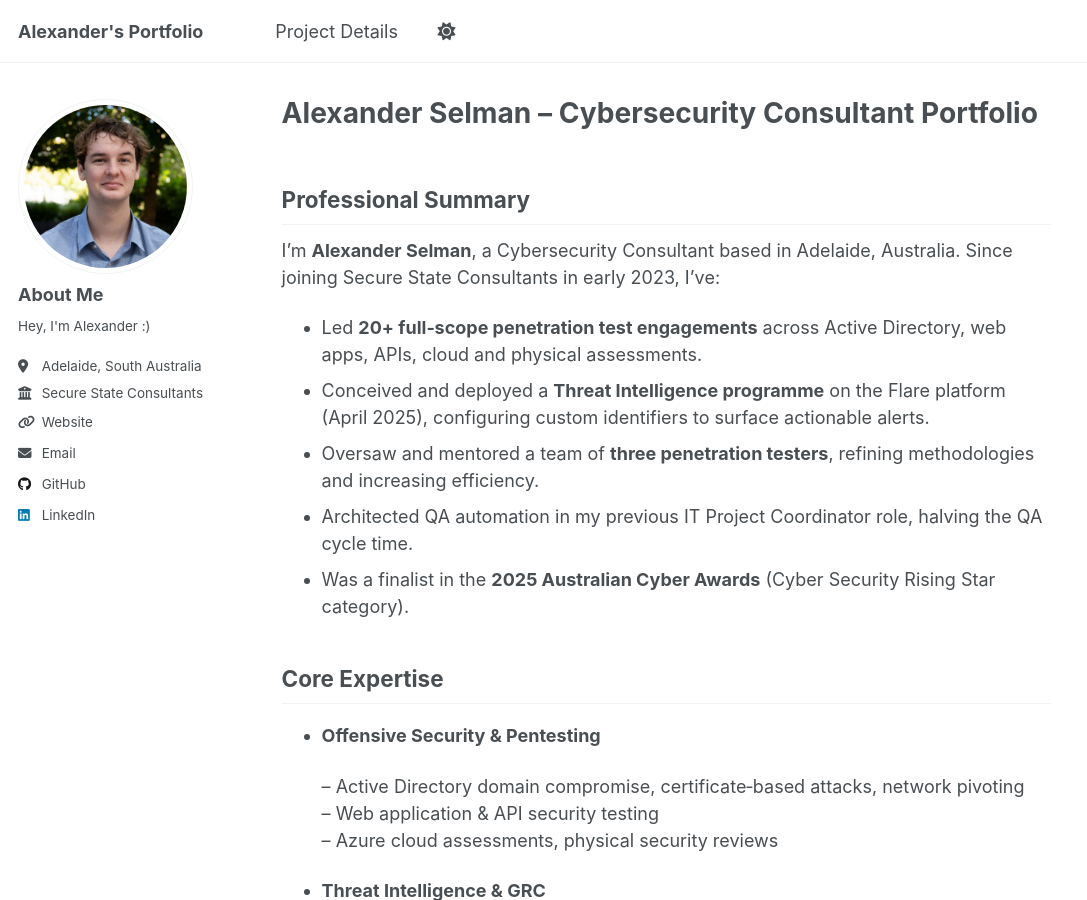
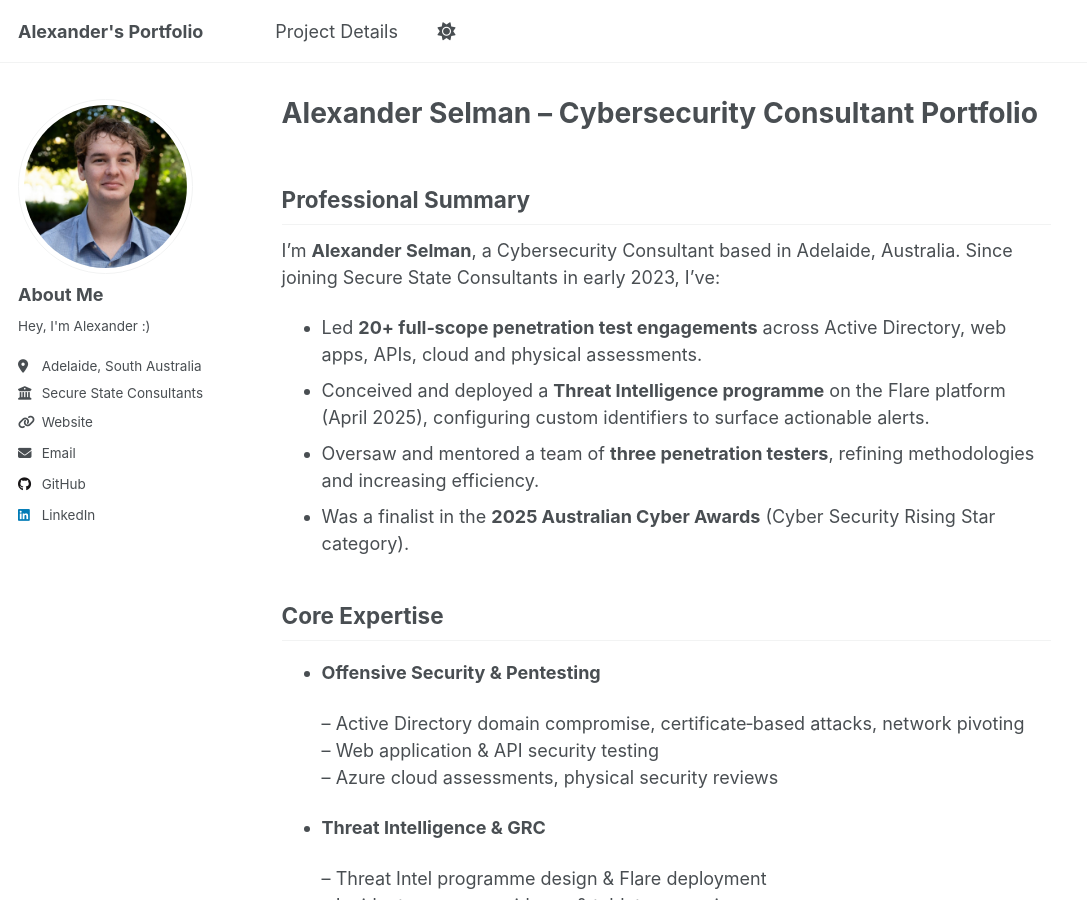
Before and after one commit to sunsetorange1/sunsetorange1.github.io, a Jekyll site: the page built from _pages/about.md, in a window 1280 px wide and 900 px high. Shown: the whole window, without its empty margins (0-1087 px from the left). Built offline with Jekyll 4.4.1, drawn with Linux system fonts in a browser that asks for light colours.

Commit message:
Update about.md

```diff
--- a/_pages/about.md
+++ b/_pages/about.md
@@ -14,7 +14,6 @@ I’m **Alexander Selman**, a Cybersecurity Consultant based in Adelaide, Austr
 - Led **20+ full‑scope penetration test engagements** across Active Directory, web apps, APIs, cloud and physical assessments.
 - Conceived and deployed a **Threat Intelligence programme** on the Flare platform (April 2025), configuring custom identifiers to surface actionable alerts.
 - Oversaw and mentored a team of **three penetration testers**, refining methodologies and increasing efficiency.
-- Architected QA automation in my previous IT Project Coordinator role, halving the QA cycle time.
 - Was a finalist in the **2025 Australian Cyber Awards** (Cyber Security Rising Star category).
 
 ## Core Expertise
```
